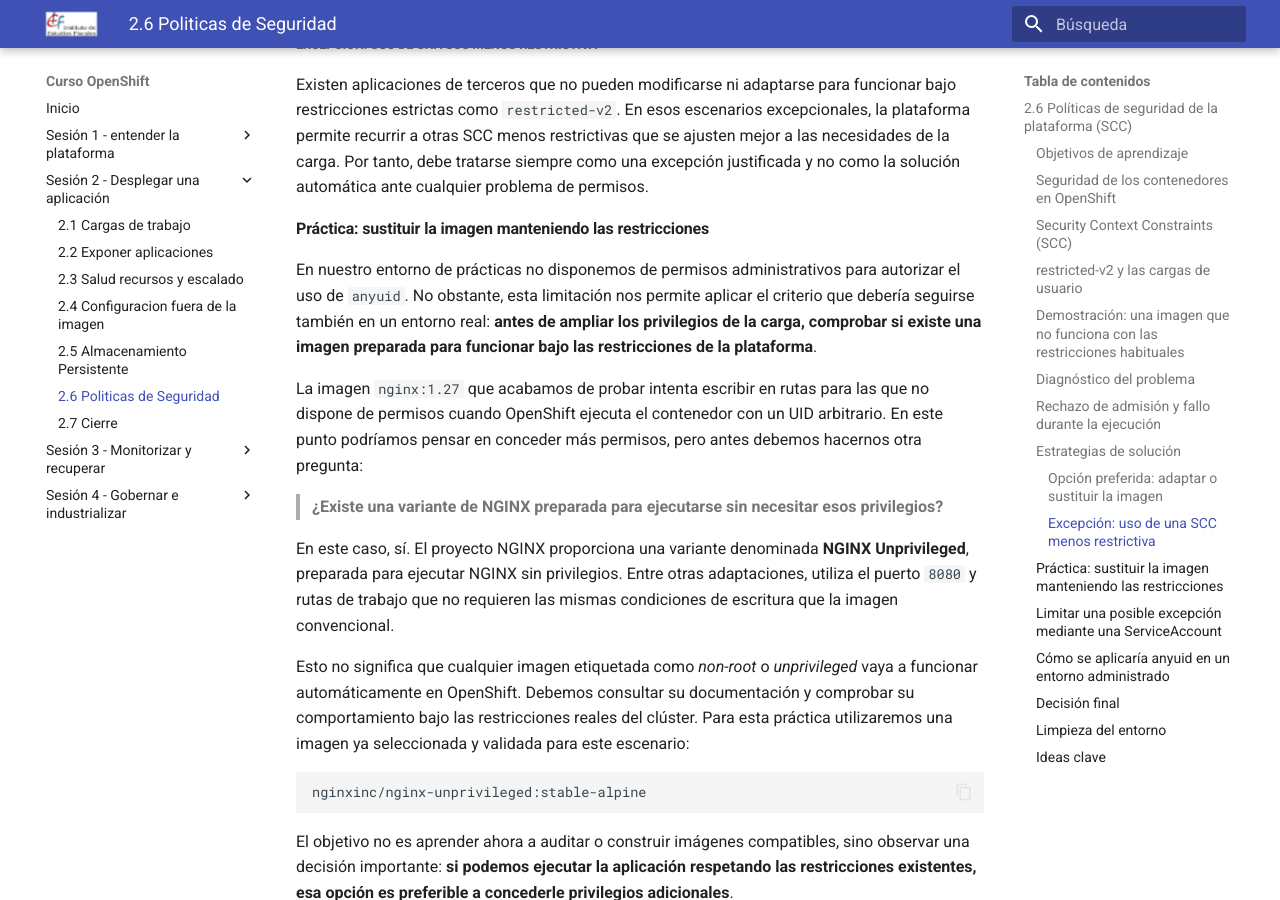
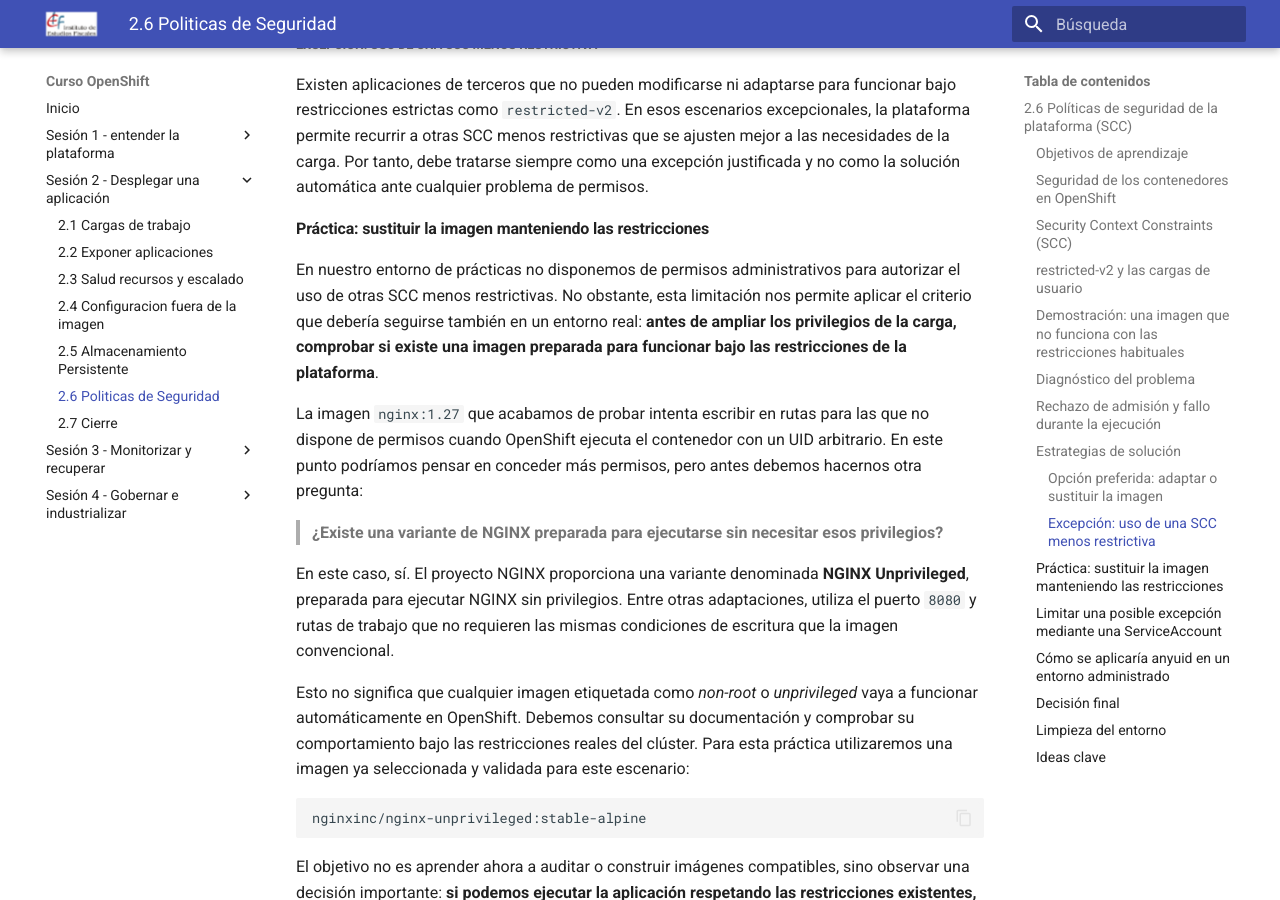
Before and after one commit to ieftraining/curso-openshift, an MkDocs documentation site: the page built from docs/sesion2/2.6 Politicas de Seguridad.md, in a window 1280 px wide and 900 px high, scrolled down 6113 px. Built offline with MkDocs 1.6.1 and Material for MkDocs 9.7.7, drawn with Linux system fonts in a browser that asks for light colours.

Commit message:
Add files via upload

```diff
--- a/docs/sesion2/2.6 Politicas de Seguridad.md
+++ b/docs/sesion2/2.6 Politicas de Seguridad.md
@@ -221,7 +221,7 @@
 
 #### Práctica: sustituir la imagen manteniendo las restricciones
 
-En nuestro entorno de prácticas no disponemos de permisos administrativos para autorizar el uso de `anyuid`. No obstante, esta limitación nos permite aplicar el criterio que debería seguirse también en un entorno real: **antes de ampliar los privilegios de la carga, comprobar si existe una imagen preparada para funcionar bajo las restricciones de la plataforma**.
+En nuestro entorno de prácticas no disponemos de permisos administrativos para autorizar el uso de otras SCC menos restrictivas. No obstante, esta limitación nos permite aplicar el criterio que debería seguirse también en un entorno real: **antes de ampliar los privilegios de la carga, comprobar si existe una imagen preparada para funcionar bajo las restricciones de la plataforma**.
 
 La imagen `nginx:1.27` que acabamos de probar intenta escribir en rutas para las que no dispone de permisos cuando OpenShift ejecuta el contenedor con un UID arbitrario. En este punto podríamos pensar en conceder más permisos, pero antes debemos hacernos otra pregunta:
 
```
